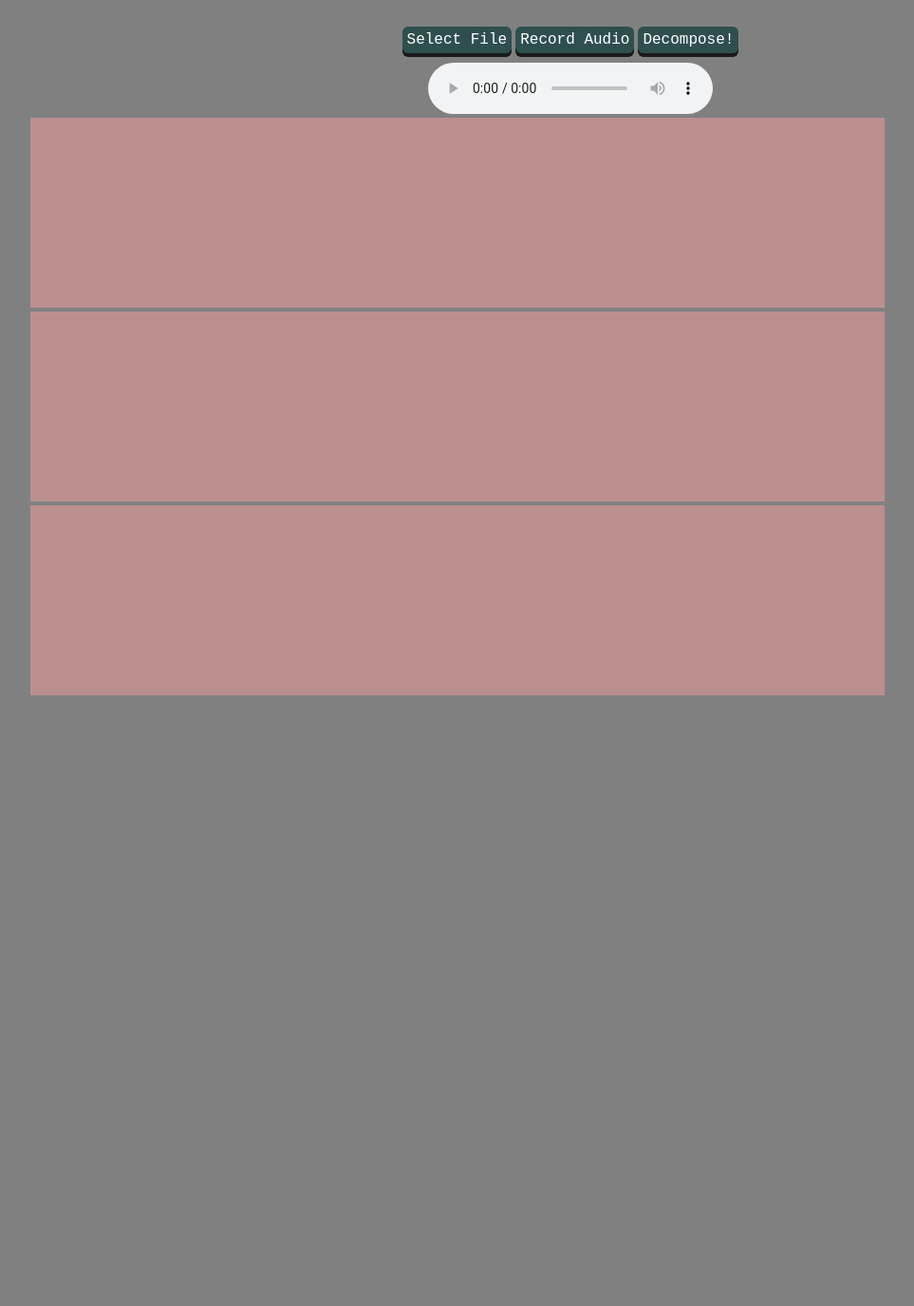
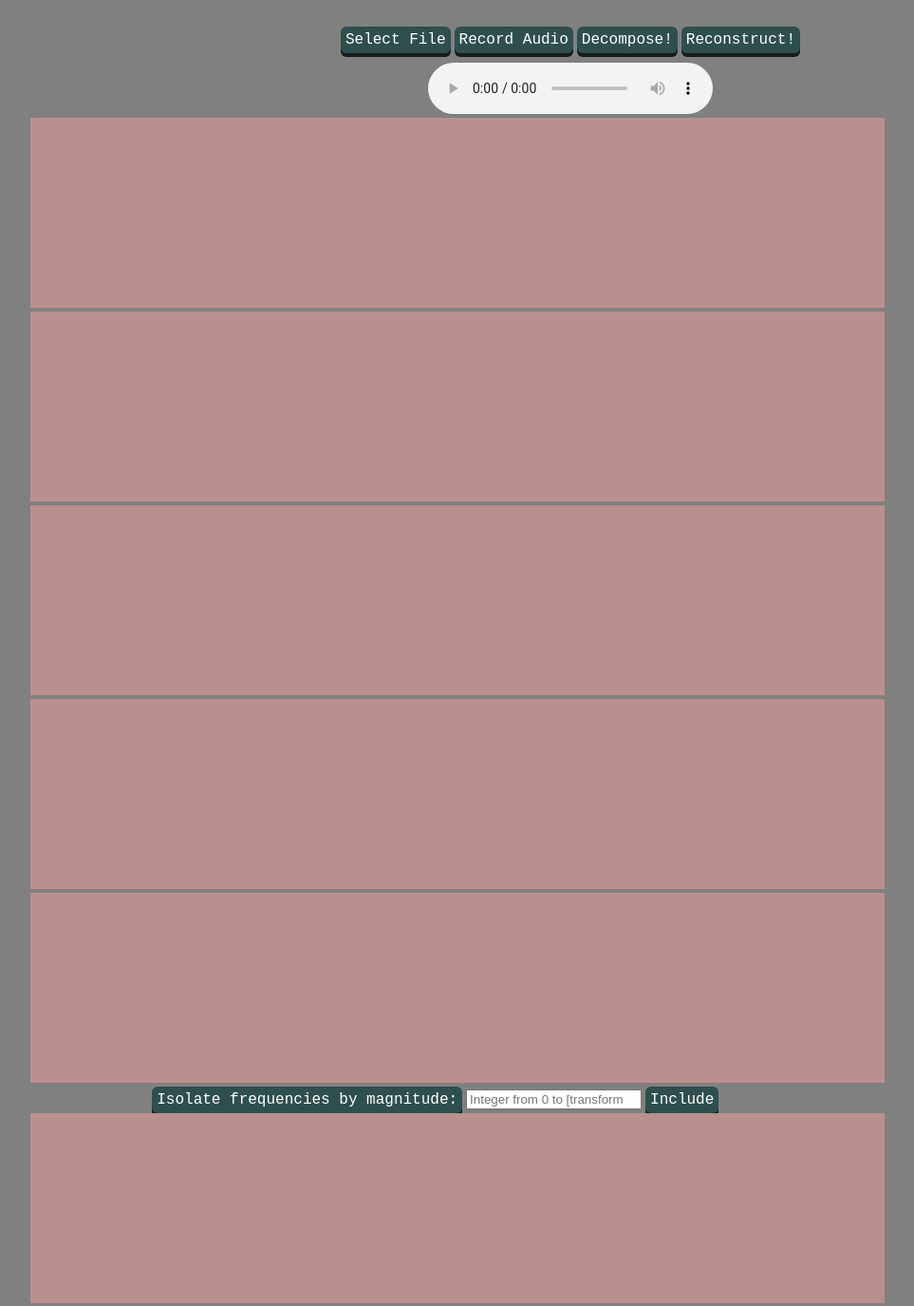
Before and after one commit to fishenjoyer55/fourier-decomposer, a plain HTML site: page index.html in a window 1280 px wide. Shown: the whole page at 95% size, without its empty margins (39-1002 px from the left). Before the commit the page ends 800 px from the top, so only its background shows below. Drawn offline with Linux system fonts and the light colour scheme.

Commit message:
Update index.html
still testin

```diff
--- a/index.html
+++ b/index.html
@@ -11,6 +11,7 @@
                 <input style="display:none;" type="file" id="audioFileInput" accept="audio/*">
                 <button class="btn" id="record" onclick="recordAudio()">Record Audio</button>
                 <button class="btn" id="decompose" onclick="decompose()">Decompose!</button>
+                <button class="btn" id="reconstruct" onclick="reconstruct()">Reconstruct!</button>
             </div>
 
             <audio id="mainAudio" controls>
@@ -20,6 +21,12 @@
         <div id="canvasZone">
             <canvas id="wholeAudioCanvas" class="waveCanvas" width="700" height="200"></canvas>
             <canvas id="frequencyCanvas" class="waveCanvas" width="700" height="300"></canvas>
+            <canvas id="sinusoidCanvas0" class="waveCanvas" width="700" height="100"></canvas>
+            <canvas id="sinusoidCanvas1" class="waveCanvas" width="700" height="100"></canvas>
+            <canvas id="sinusoidCanvas2" class="waveCanvas" width="700" height="100"></canvas>
+            <label for="isolateRange" class="btn">Isolate frequencies by magnitude: </label>
+            <input type="number" id="isolateRange" placeholder="Integer from 0 to [transform length]">
+            <button class="btn" id="includeExclude" onclick="toggleIncludeExclude()">Include</button>
             <canvas id="reconstructionCanvas" class="waveCanvas" width="700" height="200"></canvas>
         </div>
     </body>
```
